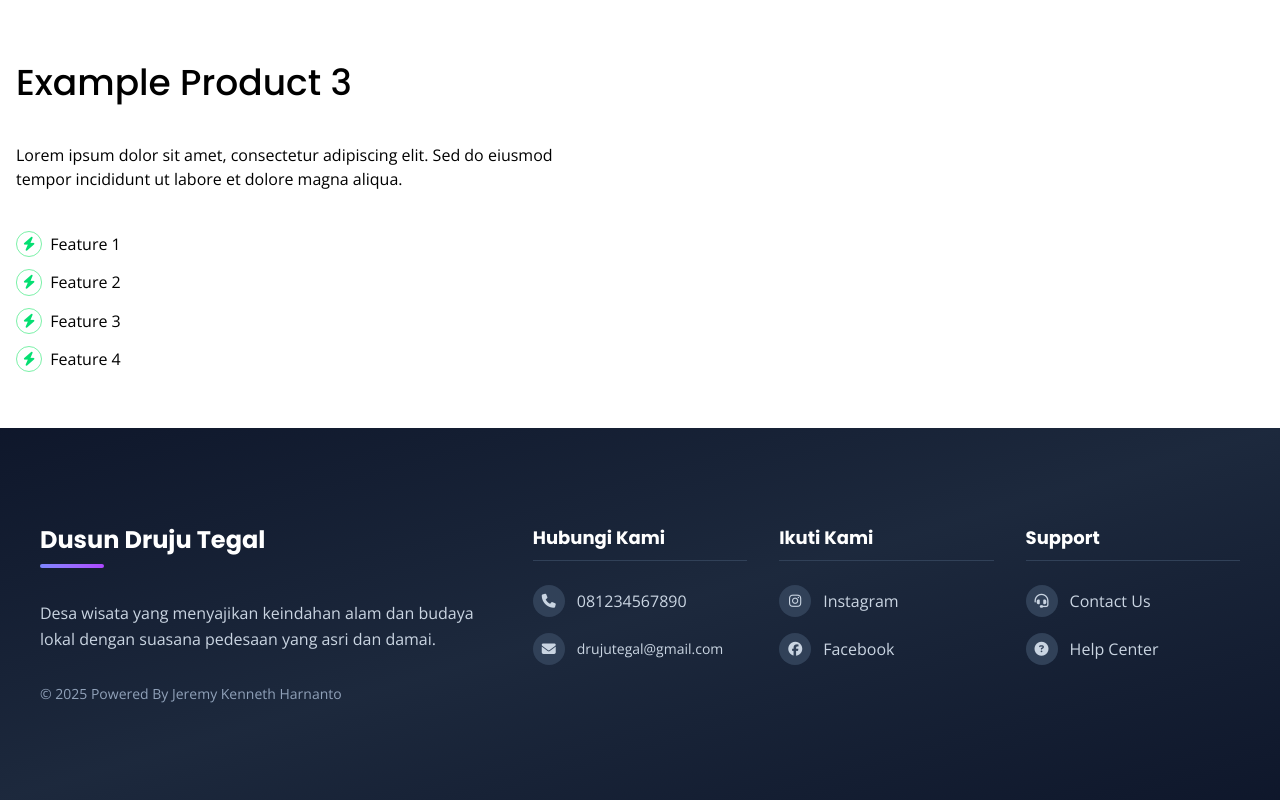
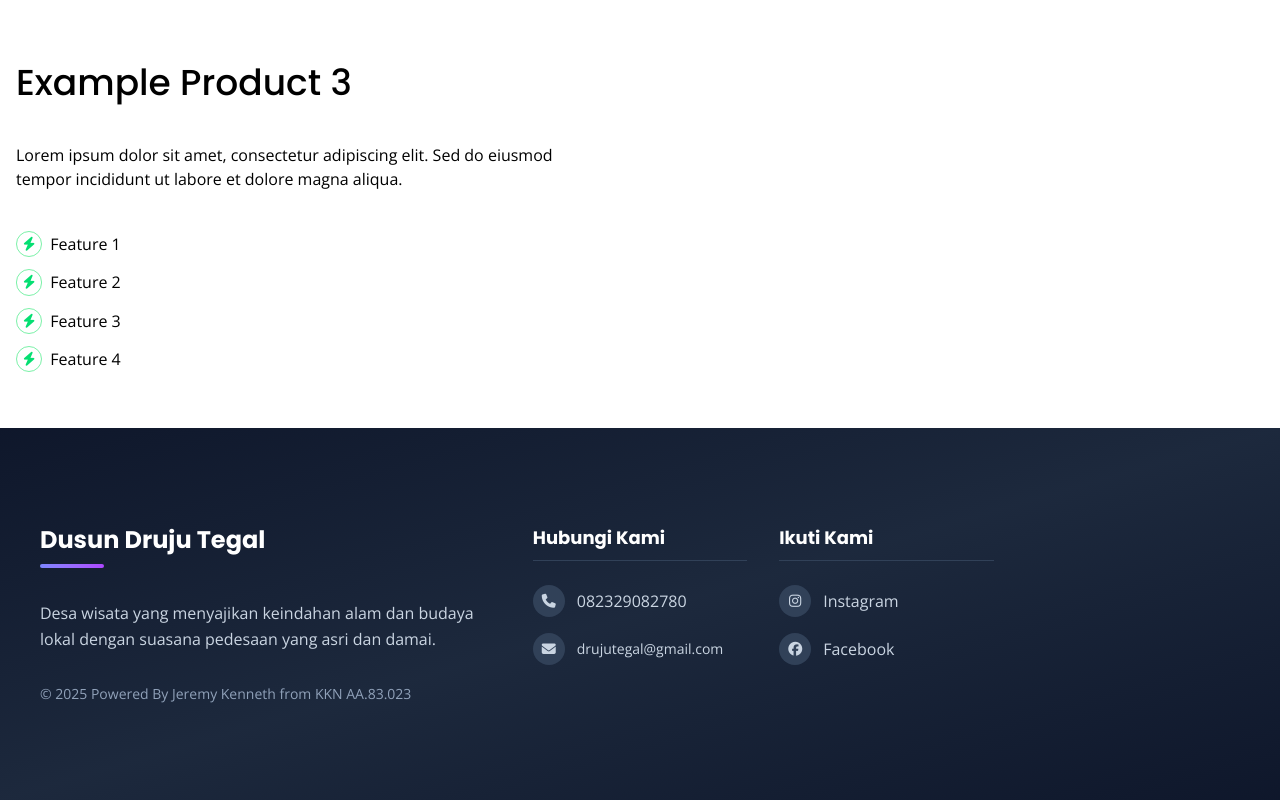
Before and after one commit to jeremykenneth7/website_dusun, a SvelteKit app: page / in a window 1280 px wide. Shown: the part 1739-2539 px from the top of the page. Built offline with nearby package versions, Linux system fonts and the light colour scheme.

Commit message:
Fix footer

```diff
--- a/src/components/footer.svelte
+++ b/src/components/footer.svelte
@@ -19,7 +19,7 @@
 					Desa wisata yang menyajikan keindahan alam dan budaya lokal dengan suasana pedesaan yang
 					asri dan damai.
 				</p>
-				<p class="mt-4 text-sm text-slate-400">© 2025 Powered By Jeremy Kenneth Harnanto</p>
+				<p class="mt-4 text-sm text-slate-400">© 2025 Powered By Jeremy Kenneth from KKN AA.83.023</p>
 			</div>
 
 			<!-- Contact Section -->
@@ -36,7 +36,7 @@
 					>
 						<i class="fa fa-phone text-sm"></i>
 					</div>
-					<span>081234567890</span>
+					<span>082329082780</span>
 				</a>
 				<a
 					href="mailto:drujutegal@gmail.com"
@@ -78,33 +78,6 @@
 					<span>Facebook</span>
 				</a>
 			</div>
-
-			<!-- Support Section -->
-			<div class="flex flex-col gap-4">
-				<h3 class="mb-2 border-b border-slate-700 pb-2 text-lg font-bold text-white">Support</h3>
-				<a
-					href="/contact"
-					class="group flex items-center gap-3 text-slate-300 transition-all duration-300 hover:translate-x-1 hover:text-indigo-400"
-				>
-					<div
-						class="flex h-8 w-8 items-center justify-center rounded-full bg-slate-700 transition-colors group-hover:bg-indigo-500"
-					>
-						<i class="fa fa-headset text-sm"></i>
-					</div>
-					<span>Contact Us</span>
-				</a>
-				<a
-					href="/help"
-					class="group flex items-center gap-3 text-slate-300 transition-all duration-300 hover:translate-x-1 hover:text-indigo-400"
-				>
-					<div
-						class="flex h-8 w-8 items-center justify-center rounded-full bg-slate-700 transition-colors group-hover:bg-indigo-500"
-					>
-						<i class="fa fa-question-circle text-sm"></i>
-					</div>
-					<span>Help Center</span>
-				</a>
-			</div>
 		</div>
 	</div>
 </footer>
--- a/src/components/product_card.svelte
+++ b/src/components/product_card.svelte
@@ -1,5 +1,4 @@
 <script>
-	export let index;
 	export let productFeature;
 </script>
 
```
